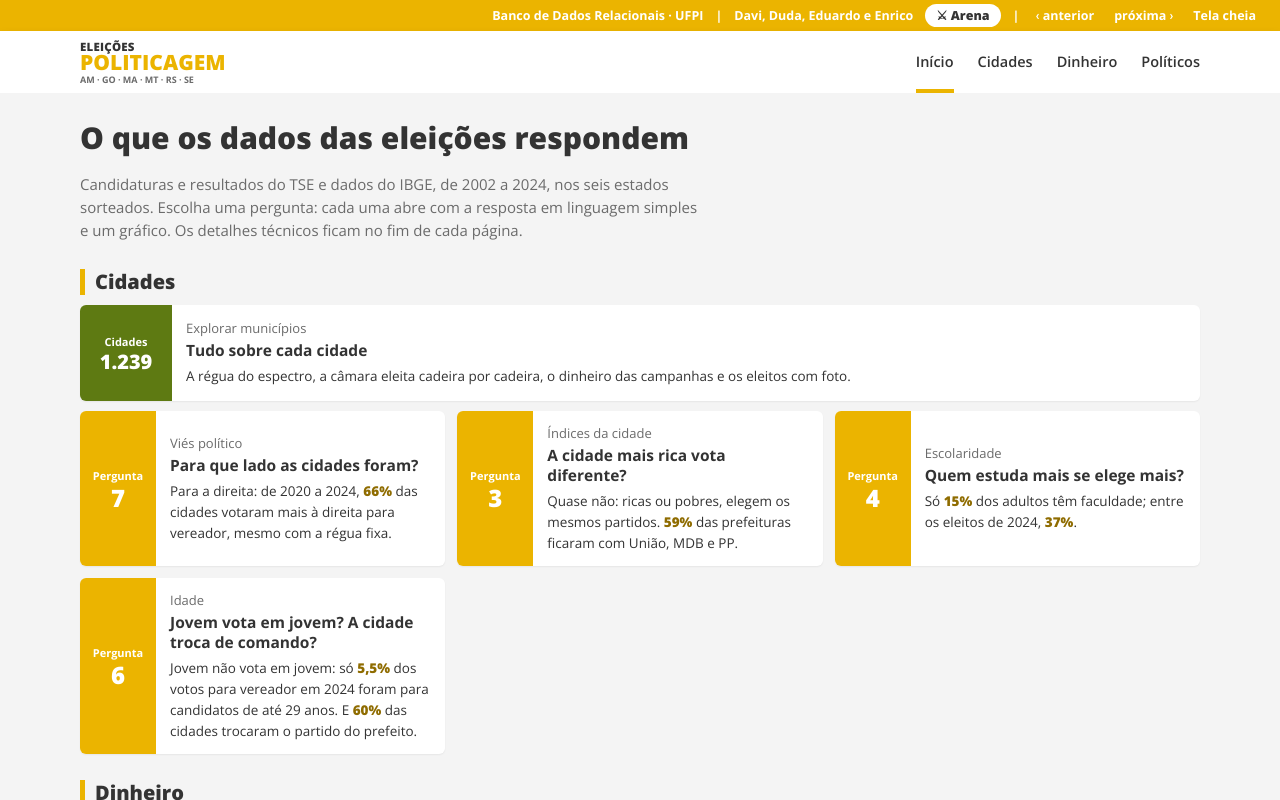
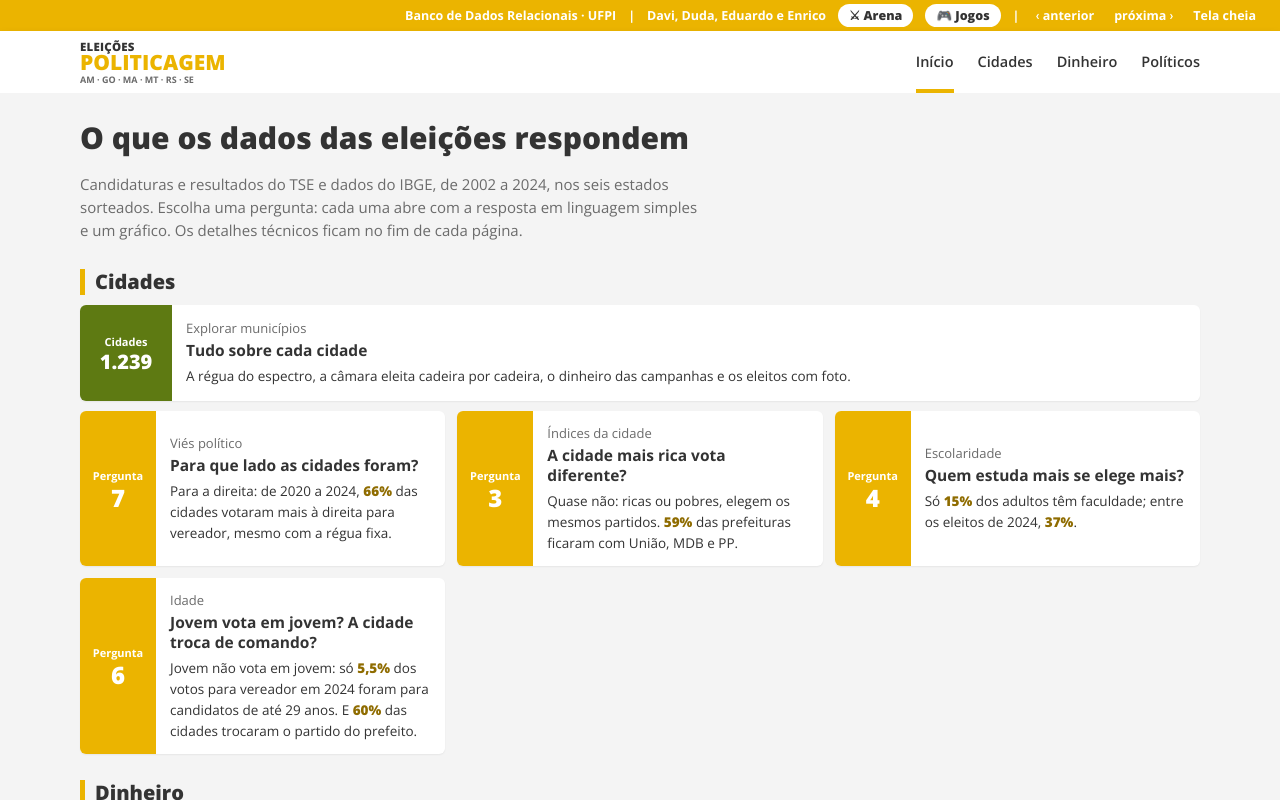
Before and after one commit to SoaresDavidson/analiseCandidatos, a React (Vite) app in the folder web/: page / in a window 1280 px wide. Built offline with nearby package versions, Linux system fonts and the light colour scheme.

Commit message:
feat(web): hub de jogos com aba na faixa do topo
Base para os quatro jogos com os eleitos (Politicodle, Akinator, Quem ganha,
Monte sua candidatura) e o cartão bloqueado de Quem roubou mais. Cada jogo
fica em src/paineis/jogos/<id>/ e abre por #jogos/<id>.

```diff
--- a/web/src/App.tsx
+++ b/web/src/App.tsx
@@ -150,13 +150,20 @@ export default function App() {
                 <span>Banco de Dados Relacionais · UFPI</span>
                 <span aria-hidden="true">|</span>
                 <span>Davi, Duda, Eduardo e Enrico</span>
-                {/* a aba do jogo, na faixa ao lado dos nomes do grupo */}
+                {/* as abas da Arena e dos Jogos, na faixa ao lado dos nomes do grupo */}
                 <a
                   href="#arena"
                   aria-current={escondida?.id === "arena" ? "page" : undefined}
                   className="rounded-full bg-white px-[11px] py-0.5 font-extrabold text-texto no-underline hover:bg-verde-esc hover:text-white aria-[current=page]:bg-verde-esc aria-[current=page]:text-white"
                 >
                   ⚔ Arena
+                </a>
+                <a
+                  href="#jogos"
+                  aria-current={escondida?.id === "jogos" ? "page" : undefined}
+                  className="rounded-full bg-white px-[11px] py-0.5 font-extrabold text-texto no-underline hover:bg-verde-esc hover:text-white aria-[current=page]:bg-verde-esc aria-[current=page]:text-white"
+                >
+                  🎮 Jogos
                 </a>
                 <span aria-hidden="true">|</span>
                 <button type="button" className={BOTAO_FAIXA} aria-label="Pergunta anterior" onClick={() => passo(-1)}>
--- /dev/null
+++ b/web/src/paineis/jogos/akinator/index.tsx
@@ -0,0 +1,6 @@
+import { Carregando } from "../../../componentes";
+
+// Em construção: substituído pela implementação do jogo.
+export default function Jogo() {
+  return <Carregando />;
+}
--- /dev/null
+++ b/web/src/paineis/jogos/candidatura/index.tsx
@@ -0,0 +1,6 @@
+import { Carregando } from "../../../componentes";
+
+// Em construção: substituído pela implementação do jogo.
+export default function Jogo() {
+  return <Carregando />;
+}
--- /dev/null
+++ b/web/src/paineis/jogos/comum.ts
@@ -0,0 +1,37 @@
+import type { Eleito } from "../candidatos/tipos";
+
+// Peças que todos os jogos usam: sorteio com semente (o desafio do dia é o mesmo para
+// todo mundo), o baralho de eleitos "conhecidos" e as capitais.
+
+/** Gerador de números entre 0 e 1 a partir de uma semente de texto (mulberry32 sobre um hash FNV-1a). */
+export function aleatorio(semente: string): () => number {
+  let h = 2166136261;
+  for (let i = 0; i < semente.length; i++) h = Math.imul(h ^ semente.charCodeAt(i), 16777619);
+  let a = h >>> 0;
+  return () => {
+    a = (a + 0x6d2b79f5) | 0;
+    let t = Math.imul(a ^ (a >>> 15), 1 | a);
+    t = (t + Math.imul(t ^ (t >>> 7), 61 | t)) ^ t;
+    return ((t ^ (t >>> 14)) >>> 0) / 4294967296;
+  };
+}
+
+/** Data local no formato "2026-10-21": a chave do desafio do dia. */
+export function hoje(d = new Date()): string {
+  const p = (n: number) => String(n).padStart(2, "0");
+  return `${d.getFullYear()}-${p(d.getMonth() + 1)}-${p(d.getDate())}`;
+}
+
+/** Um item da lista; `rnd` padrão é Math.random. Lista vazia devolve undefined. */
+export const sortear = <T>(lista: readonly T[], rnd: () => number = Math.random): T | undefined =>
+  lista[Math.floor(rnd() * lista.length)];
+
+/** Prefeitos, deputados, governadores e senadores: os vereadores (12 mil) ficam fora dos
+ *  jogos de adivinhar, porque quase ninguém os conhece fora da própria cidade. */
+export const conhecido = (e: Eleito): boolean => e.cargo !== 13;
+
+/** Código IBGE das 6 capitais do recorte. */
+export const CAPITAIS: ReadonlySet<number> = new Set([1302603, 5208707, 2111300, 5103403, 4314902, 2800308]);
+
+/** Vitórias na carreira (candidaturas com resultado "eleito"). */
+export const vitorias = (e: Eleito): number => e.carreira.filter(c => c.res === 0).length;
--- /dev/null
+++ b/web/src/paineis/jogos/index.tsx
@@ -0,0 +1,120 @@
+import { type ComponentType, type LazyExoticComponent, lazy, Suspense } from "react";
+import { Carregando } from "../../componentes";
+import type { PainelProps } from "../tipos";
+
+// Hub dos jogos (inspirado no pokedle.net): um cartão grande por jogo. Cada jogo mora na
+// própria pasta e abre por #jogos/<id>; sem id (ou id desconhecido), mostra o hub.
+
+interface Jogo {
+  id: string;
+  nome: string;
+  chamada: string;
+  icone: string;
+  /** null: jogo só na ideia (aparece bloqueado) */
+  Componente: LazyExoticComponent<ComponentType> | null;
+}
+
+export const JOGOS: Jogo[] = [
+  {
+    id: "politicodle",
+    nome: "Politicodle",
+    chamada: "Adivinhe o eleito do dia com pistas a cada tentativa",
+    icone: "🗳️",
+    Componente: lazy(() => import("./politicodle")),
+  },
+  {
+    id: "akinator",
+    nome: "Akinator",
+    chamada: "Pense num eleito: eu adivinho em poucas perguntas",
+    icone: "🔮",
+    Componente: lazy(() => import("./akinator")),
+  },
+  {
+    id: "quem-ganha",
+    nome: "Quem ganha?",
+    chamada: "Dois eleitos, um número: aposte em quem tem mais",
+    icone: "⚖️",
+    Componente: lazy(() => import("./quem-ganha")),
+  },
+  {
+    id: "candidatura",
+    nome: "Monte sua candidatura",
+    chamada: "Escolha suas propostas e veja onde você seria eleito",
+    icone: "📣",
+    Componente: lazy(() => import("./candidatura")),
+  },
+  {
+    id: "roubou",
+    nome: "Quem roubou mais?",
+    chamada: "Em breve: falta uma base de processos e condenações",
+    icone: "🕵️",
+    Componente: null,
+  },
+];
+
+export default function Painel({ extra }: PainelProps) {
+  const jogo = JOGOS.find(j => j.id === extra && j.Componente);
+  if (jogo?.Componente) {
+    return (
+      <div className="pagina">
+        <div className="mx-auto max-w-pagina px-5 pt-4">
+          <a href="#jogos" className="text-[13.5px] font-bold text-verde-esc no-underline hover:underline">
+            ‹ todos os jogos
+          </a>
+        </div>
+        <Suspense fallback={<Carregando />}>
+          <jogo.Componente />
+        </Suspense>
+      </div>
+    );
+  }
+  return <Hub />;
+}
+
+function Hub() {
+  return (
+    <div className="mx-auto grid max-w-[620px] gap-4 px-5 pt-[26px] pb-14">
+      <h1 className="text-center motion-safe:animate-sobe">Jogos com os eleitos</h1>
+      <p className="text-center text-texto-2 motion-safe:animate-sobe motion-safe:[animation-delay:.06s]">
+        Os mesmos 14 mil eleitos de 2022 e 2024 dos painéis, agora para brincar.
+      </p>
+      {JOGOS.map((j, i) => {
+        const corpo = (
+          <>
+            <span className="text-[26px] font-extrabold tracking-[.04em] uppercase">{j.nome}</span>
+            <span className="flex items-center gap-2.5">
+              <span
+                aria-hidden="true"
+                className="grid size-9 flex-none place-items-center rounded-full bg-bege text-xl"
+              >
+                {j.icone}
+              </span>
+              <span
+                className={`flex-1 rounded-full border-2 px-3.5 py-1 text-[14px] font-bold ${j.Componente ? "border-verde-esc bg-verde-claro text-verde-esc" : "border-linha bg-bege text-texto-2"}`}
+              >
+                {j.chamada}
+              </span>
+            </span>
+          </>
+        );
+        const classe =
+          "grid gap-2 rounded-caixa border-4 px-6 py-4 no-underline shadow-cartao motion-safe:animate-sobe";
+        const atraso = { animationDelay: `${0.1 + i * 0.06}s` };
+        return j.Componente ? (
+          <a
+            key={j.id}
+            href={`#jogos/${j.id}`}
+            style={atraso}
+            className={`${classe} border-verde-esc bg-ouro-claro transition-[transform,box-shadow] duration-200 hover:shadow-[0_0_0_3px_var(--color-ouro)] motion-safe:hover:-translate-y-[3px]`}
+          >
+            {corpo}
+          </a>
+        ) : (
+          <div key={j.id} style={atraso} className={`${classe} border-linha bg-branco opacity-70`} aria-disabled="true">
+            {corpo}
+          </div>
+        );
+      })}
+    </div>
+  );
+}
--- /dev/null
+++ b/web/src/paineis/jogos/politicodle/index.tsx
@@ -0,0 +1,6 @@
+import { Carregando } from "../../../componentes";
+
+// Em construção: substituído pela implementação do jogo.
+export default function Jogo() {
+  return <Carregando />;
+}
--- /dev/null
+++ b/web/src/paineis/jogos/quem-ganha/index.tsx
@@ -0,0 +1,6 @@
+import { Carregando } from "../../../componentes";
+
+// Em construção: substituído pela implementação do jogo.
+export default function Jogo() {
+  return <Carregando />;
+}
--- a/web/src/paineis/registro.ts
+++ b/web/src/paineis/registro.ts
@@ -49,9 +49,12 @@ export const TEMAS: Tema[] = [
   },
 ];
 
-/** Páginas fora das abas de tema: a Arena abre pela aba ⚔ na faixa do topo, por link ou pelo
- *  segredo (código Konami ou 5 cliques no logo). */
-export const ESCONDIDAS: PaginaPainel[] = [{ id: "arena", nome: "Arena", Componente: lazy(() => import("./arena")) }];
+/** Páginas fora das abas de tema: a Arena e os Jogos abrem pelas abas ⚔ e 🎮 na faixa do topo
+ *  (a Arena também pelo segredo: código Konami ou 5 cliques no logo). */
+export const ESCONDIDAS: PaginaPainel[] = [
+  { id: "arena", nome: "Arena", Componente: lazy(() => import("./arena")) },
+  { id: "jogos", nome: "Jogos", Componente: lazy(() => import("./jogos")) },
+];
 
 export const PAGINAS = TEMAS.flatMap(t => t.paginas.map(p => ({ ...p, tema: t })));
 export type PaginaComTema = (typeof PAGINAS)[number];
```
Also changed, not shown: 1 other file (tests, documents, lock files or other folders).
